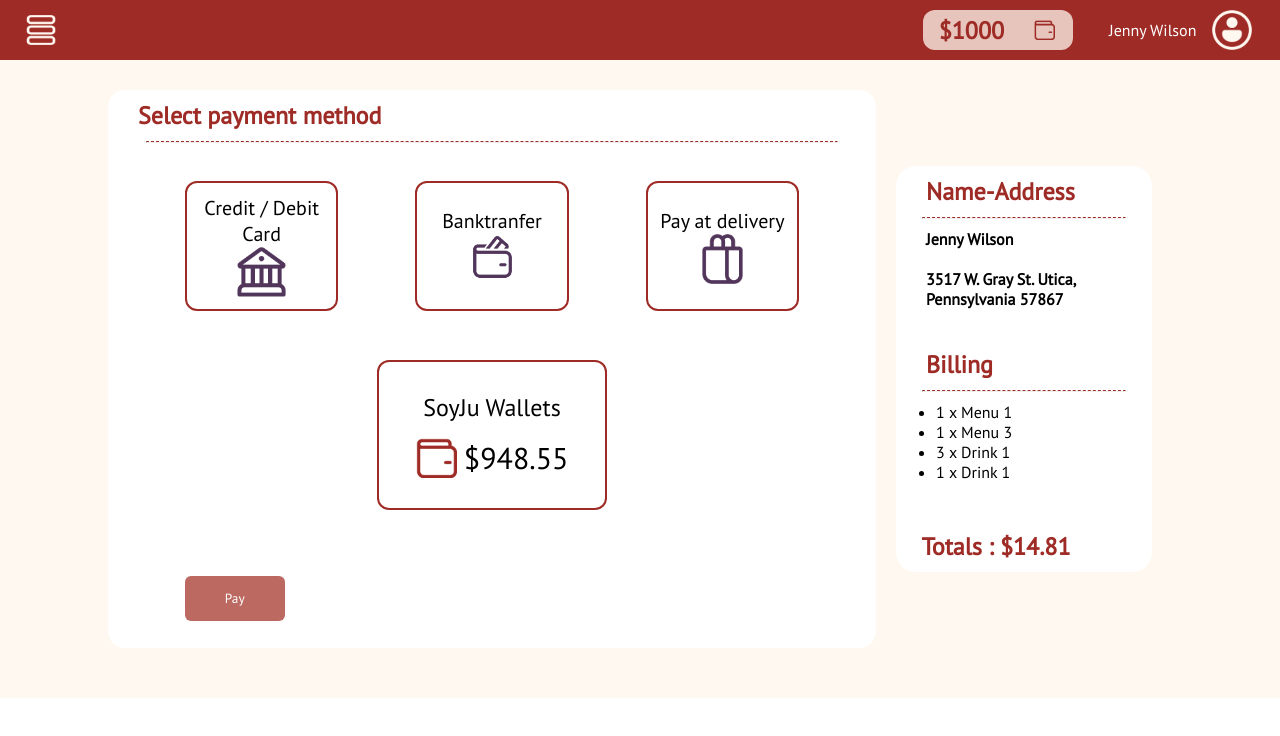
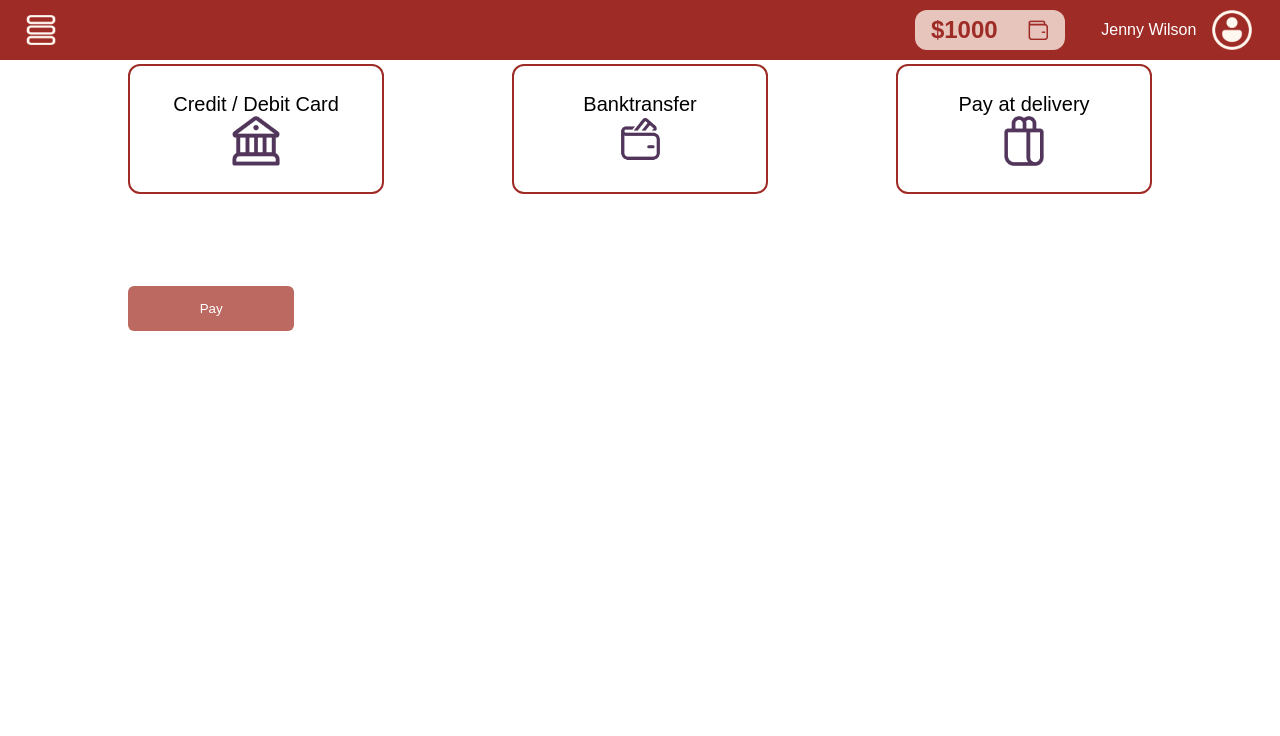
Before and after one commit to Kami0rn/Project, a React (Create React App) app in the folder frontend/: page /payment in a window 1280 px wide. Shown: the top 736 px of the page. Built offline with nearby package versions, Linux system fonts and the light colour scheme.

Commit message:
CheckThis

```diff
--- a/frontend/src/pages/payment/Payment.tsx
+++ b/frontend/src/pages/payment/Payment.tsx
@@ -1,36 +1,35 @@
 import React, { useState } from 'react';
-
-import  styles  from './Payment.module.css'
+import styles from './Payment.module.css';
 import bank from '../../assets/payment/bank.png';
 import debit from '../../assets/payment/debit.png';
 import pod from '../../assets/payment/pod.png';
 import walletIcon from '../../assets/payment/walletIcon.png';
 
+function Payment() {
+  // Initialize selectedPaymentMethod state with a default value of null
+  const [selectedPaymentMethod, setSelectedPaymentMethod] = useState<string | null>(null);
 
+  // Function to handle payment method selection
+  const handlePaymentMethodClick = (method: string) => {
+    if (selectedPaymentMethod === method) {
+      // If the same method is clicked again, deselect it by setting selectedPaymentMethod to null
+      setSelectedPaymentMethod(null);
+    } else {
+      // Set the selected payment method
+      setSelectedPaymentMethod(method);
+    }
+  };
 
-function Payment() {
-  const [selectedPaymentMethod, setSelectedPaymentMethod] = useState(null);
+  // Check if a payment method is selected
+  const isPaymentSelected = selectedPaymentMethod !== null;
 
-  const handlePaymentMethodClick = (method : any) => {
-    setSelectedPaymentMethod(method);
-  };
   return (
     <>
-      <style>
-        @import url('https://fonts.googleapis.com/css2?family=Noto+Sans+Thai:wght@500&family=PT+Sans&display=swap');
-      </style>
 
-
-    <div className={styles.bgn}>
-
-        <section id={styles.bg}>
-          <div id={styles.pMethod}>
-            <h1>
-              Select payment method
-            </h1>
-            <hr />
+      {/* ... (your other JSX) */}
       <div id={styles.gbtn}>
         <div id={styles.topbtn}>
+          {/* Credit / Debit Card button */}
           <button
             className={`${styles.btn} ${selectedPaymentMethod === 'bank' ? styles.selected : ''}`}
             id={styles.bank}
@@ -39,14 +38,16 @@ function Payment() {
             Credit / Debit Card
             <img src={bank} alt="" />
           </button>
+          {/* Banktransfer button */}
           <button
             className={`${styles.btn} ${selectedPaymentMethod === 'debit' ? styles.selected : ''}`}
             id={styles.debit}
             onClick={() => handlePaymentMethodClick('debit')}
           >
-                  Banktranfer
+            Banktransfer
             <img src={debit} alt="" />
           </button>
+          {/* Pay at delivery button */}
           <button
             className={`${styles.btn} ${selectedPaymentMethod === 'pod' ? styles.selected : ''}`}
             id={styles.pod}
@@ -55,76 +56,28 @@ function Payment() {
             Pay at delivery
             <img src={pod} alt="" />
           </button>
-                  <div>
-
+          <div></div>
         </div>
-              </div>
-                <div id={styles.lowbtn}>
-                  <button  id={styles.soywallet}>
-                  <div id={styles.banner}>SoyJu Wallets</div>
-                  <div id={styles.w}>
-                    <img src={walletIcon} alt="" />
-                    <div>$948.55</div>
-                  </div>
-                  </button>
+        {/* ... (rest of your JSX) */}
       </div>
       <div id={styles.pbtn}>
-                  <button id={styles.paybtn}>
+        {/* Pay button (disabled if no payment method is selected) */}
+        <button
+          id={styles.paybtn}
+          disabled={!isPaymentSelected}
+          onClick={() => {
+            if (isPaymentSelected) {
+              // Proceed to the next step (add your logic here)
+              console.log('Payment method selected:', selectedPaymentMethod);
+            }
+          }}
+        >
           Pay
         </button>
       </div>
-            </div>
-
-            </div>
-          <div id={styles.detail}>
-            <div id={styles.address}>
-              <h1>
-                Name-Address
-              </h1>
-              <hr />
-              <h4>
-              Jenny Wilson
-              </h4>
-              <h4>
-              3517 W. Gray St. Utica, Pennsylvania 57867
-              </h4>
-
-            </div>
-            <div id={styles.bill}>
-              <h1>
-                Billing
-              </h1>
-              <hr />
-              {/* <ul>
-                {items.map((item, index) => (
-                  <li key={index}>{item}</li>
-                    ))}
-              </ul> */}
-              <ul>
-                <li>1 x Menu 1</li>
-                <li>1 x Menu 3</li>
-                <li>3 x Drink 1</li>
-                <li>1 x Drink 1</li>
-              </ul>
-              <h2>
-                Totals : $14.81
-              </h2>
-
-
-
-            </div>
-
-          </div>
-          <footer>
-
-          </footer>
-        </section>
-
-    </div>
-
-
+      {/* ... (rest of your JSX) */}
     </>
-  )
+  );
 }
 
-export default Payment
+export default Payment;
```
Also changed, not shown: frontend/src/pages/payment/Payment2.tsx (+108 -5 lines). Lines whose indentation alone changed are shown as unchanged.
